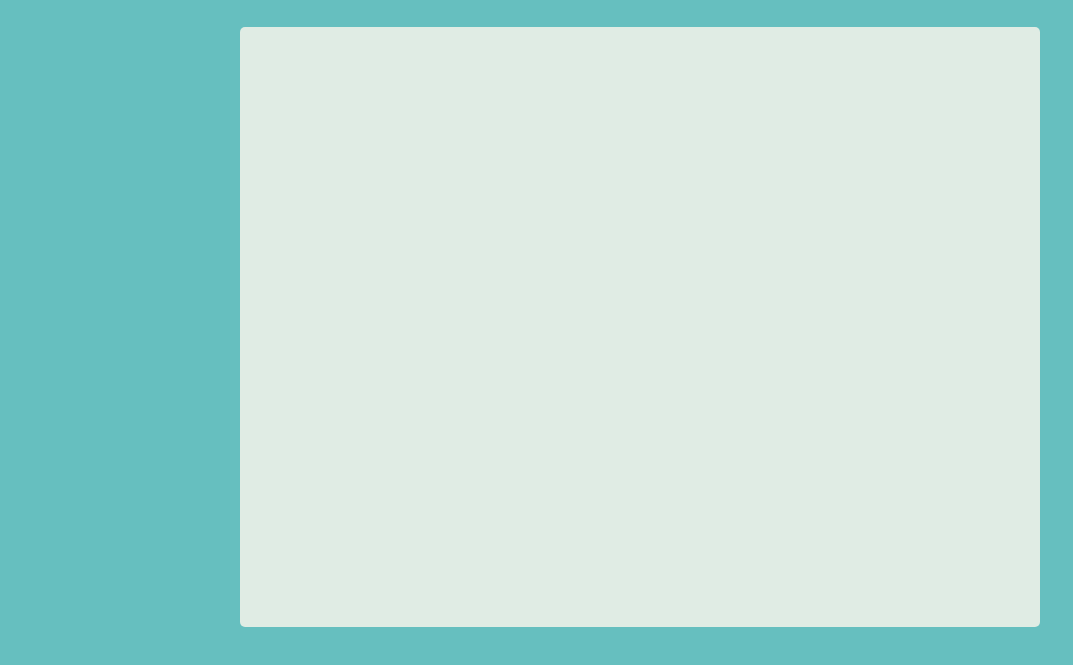
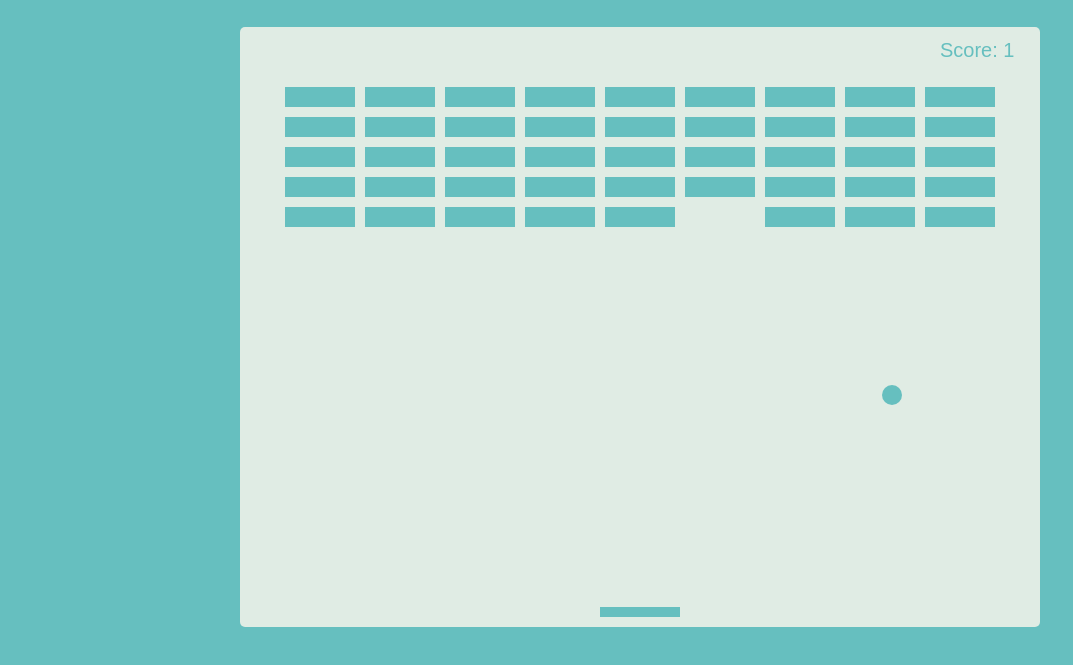
Before and after one commit to gunil0610/breakout-game, a plain HTML site: page index.html in a window 1280 px wide. Shown: the part 129-794 px from the top of the page, without its empty margins (0-1073 px from the left). Drawn offline with Linux system fonts and the light colour scheme.

Commit message:
javascript done

```diff
--- a/script.js
+++ b/script.js
@@ -2,7 +2,232 @@
 
 const rulesBtn = document.getElementById("rules-btn"),
   closeBtn = document.getElementById("close-btn"),
-  rules = document.getElementById("rules");
+  rules = document.getElementById("rules"),
+  canvas = document.getElementById("canvas"),
+  ctx = canvas.getContext("2d");
+
+let score = 0;
+
+const brickRowCount = 9;
+const brickColCount = 5;
+
+// Create ball props
+const ball = {
+  x: canvas.width / 2,
+  y: canvas.height / 2,
+  size: 10,
+  speed: 4,
+  dx: 4,
+  dy: -4,
+};
+
+// Create paddle props
+const paddle = {
+  x: canvas.width / 2 - 40,
+  y: canvas.height - 20,
+  w: 80,
+  h: 10,
+  speed: 8,
+  dx: 0,
+};
+
+// Create brick props
+const brickInfo = {
+  w: 70,
+  h: 20,
+  padding: 10,
+  offsetX: 45,
+  offsetY: 60,
+  visible: true,
+};
+
+// Create bricks
+const bricks = [];
+for (let i = 0; i < brickRowCount; i++) {
+  bricks[i] = [];
+  for (let j = 0; j < brickColCount; j++) {
+    const x = i * (brickInfo.w + brickInfo.padding) + brickInfo.offsetX;
+    const y = j * (brickInfo.h + brickInfo.padding) + brickInfo.offsetY;
+    bricks[i][j] = { x, y, ...brickInfo };
+  }
+}
+
+// Draw ball on canvas
+function drawBall() {
+  ctx.beginPath();
+  ctx.arc(ball.x, ball.y, ball.size, 0, Math.PI * 2, true);
+  ctx.fillStyle = "#66bfbf";
+  ctx.fill();
+  ctx.closePath();
+}
+
+// Draw paddle on canvas
+function drawPaddle() {
+  ctx.beginPath();
+  ctx.rect(paddle.x, paddle.y, paddle.w, paddle.h);
+  ctx.fillStyle = "#66bfbf";
+  ctx.fill();
+  ctx.closePath();
+}
+
+// Draw bricks on canvas
+function drawBricks() {
+  bricks.forEach((column) => {
+    column.forEach((brick) => {
+      ctx.beginPath();
+      ctx.rect(brick.x, brick.y, brick.w, brick.h);
+      ctx.fillStyle = brick.visible ? "#66bfbf" : "transparent";
+      ctx.fill();
+      ctx.closePath();
+    });
+  });
+}
+
+// Move paddle on canvas
+function movePaddle() {
+  paddle.x += paddle.dx;
+
+  // Wall detection
+  if (paddle.x + paddle.w > canvas.width) {
+    paddle.x = canvas.width - paddle.w;
+  }
+
+  if (paddle.x < 0) {
+    paddle.x = 0;
+  }
+}
+
+// Draw Score on canvas
+function drawScore() {
+  ctx.font = "20px Arial";
+  ctx.fillText(`Score: ${score}`, canvas.width - 100, 30);
+}
+
+// Move ball on canvas
+function moveBall() {
+  ball.x += ball.dx;
+  ball.y += ball.dy;
+
+  // Wall collision (right/left)
+  if (ball.x + ball.size > canvas.width || ball.x - ball.size < 0) {
+    ball.dx *= -1;
+  }
+
+  // Wall collision (top/bottom)
+  if (ball.y - ball.size < 0) {
+    ball.dy *= -1;
+  }
+
+  // Paddle collision
+  if (
+    ball.x - ball.size > paddle.x && // left paddle side check
+    ball.x + ball.size < paddle.x + paddle.w && // right paddle side check
+    ball.y + ball.size > paddle.y // top paddle side check
+  ) {
+    ball.dy = -ball.speed;
+  }
+
+  // Brick collision
+  bricks.forEach((column) => {
+    column.forEach((brick) => {
+      if (brick.visible) {
+        if (
+          ball.x - ball.size > brick.x && // left brick side check
+          ball.x + ball.size < brick.x + brick.w && // right brick side check
+          ball.y + ball.size > brick.y && // top brick side check
+          ball.y - ball.size < brick.y + brick.h // bottom brick side check
+        ) {
+          ball.dy *= -1;
+          brick.visible = false;
+
+          increaseScore();
+        }
+      }
+    });
+  });
+
+  // Hit bottom wall - Lose
+  if (ball.y + ball.size > canvas.height) {
+    resetGame();
+  }
+}
+
+// Reset Game
+function resetGame() {
+  showAllBricks();
+  score = 0;
+  ball.x = canvas.width / 2;
+  ball.y = canvas.height / 2;
+  ball.dx = 4;
+  ball.dy = -4;
+}
+
+// Increase score
+function increaseScore() {
+  score++;
+
+  if (score % (brickRowCount * brickColCount) === 0) {
+    showAllBricks();
+  }
+}
+
+// Make all bricks appear
+function showAllBricks() {
+  bricks.forEach((column) => {
+    column.forEach((brick) => {
+      brick.visible = true;
+    });
+  });
+}
+
+// Draw everything
+function draw() {
+  // clear canvas
+  ctx.clearRect(0, 0, canvas.width, canvas.height);
+
+  drawBall();
+  drawPaddle();
+  drawScore();
+  drawBricks();
+}
+
+// Update canvas drawing and animation
+function update() {
+  movePaddle();
+  moveBall();
+
+  // Draw everything
+  draw();
+
+  requestAnimationFrame(update);
+}
+
+update();
+
+// Keydown event
+function keyDown(e) {
+  if (e.key === "ArrowRight" || e.key === "Right") {
+    paddle.dx = paddle.speed;
+  } else if (e.key === "ArrowLeft" || e.key === "Left") {
+    paddle.dx = -paddle.speed;
+  }
+}
+
+// Keyup event
+function keyUp(e) {
+  if (
+    e.key === "ArrowRight" ||
+    e.key === "Right" ||
+    e.key === "ArrowLeft" ||
+    e.key === "Left"
+  ) {
+    paddle.dx = 0;
+  }
+}
+
+// Keyboard event handlers
+document.addEventListener("keydown", keyDown);
+document.addEventListener("keyup", keyUp);
 
 // Rules and close event handler
 rulesBtn.addEventListener("click", () => rules.classList.add("show"));
--- a/style.css
+++ b/style.css
@@ -38,7 +38,7 @@ canvas {
 }
 
 .btn:hover {
-  background: #eb8f8f;
+  background: #ff7171;
 }
 
 .btn:active {
```
Also changed, not shown: 1 other file.
